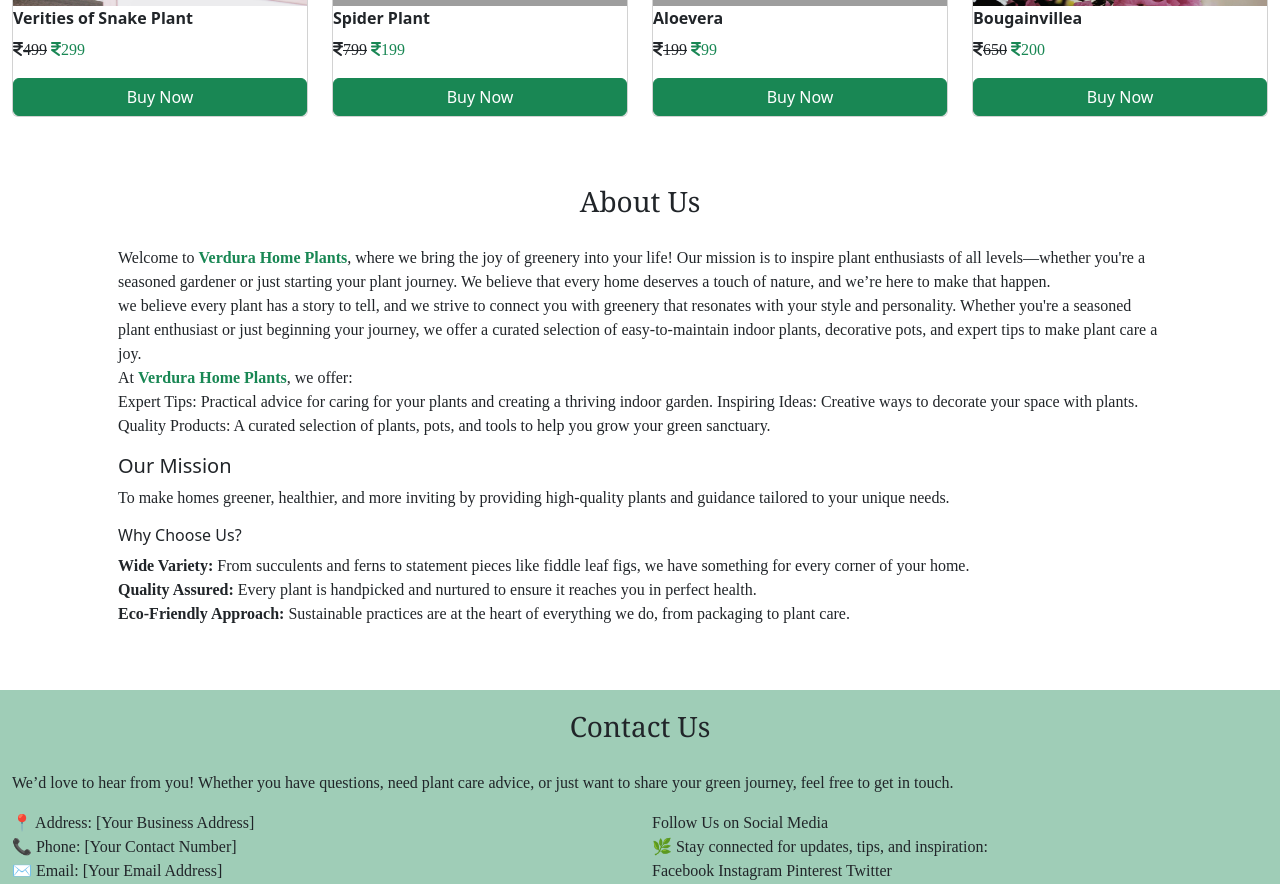
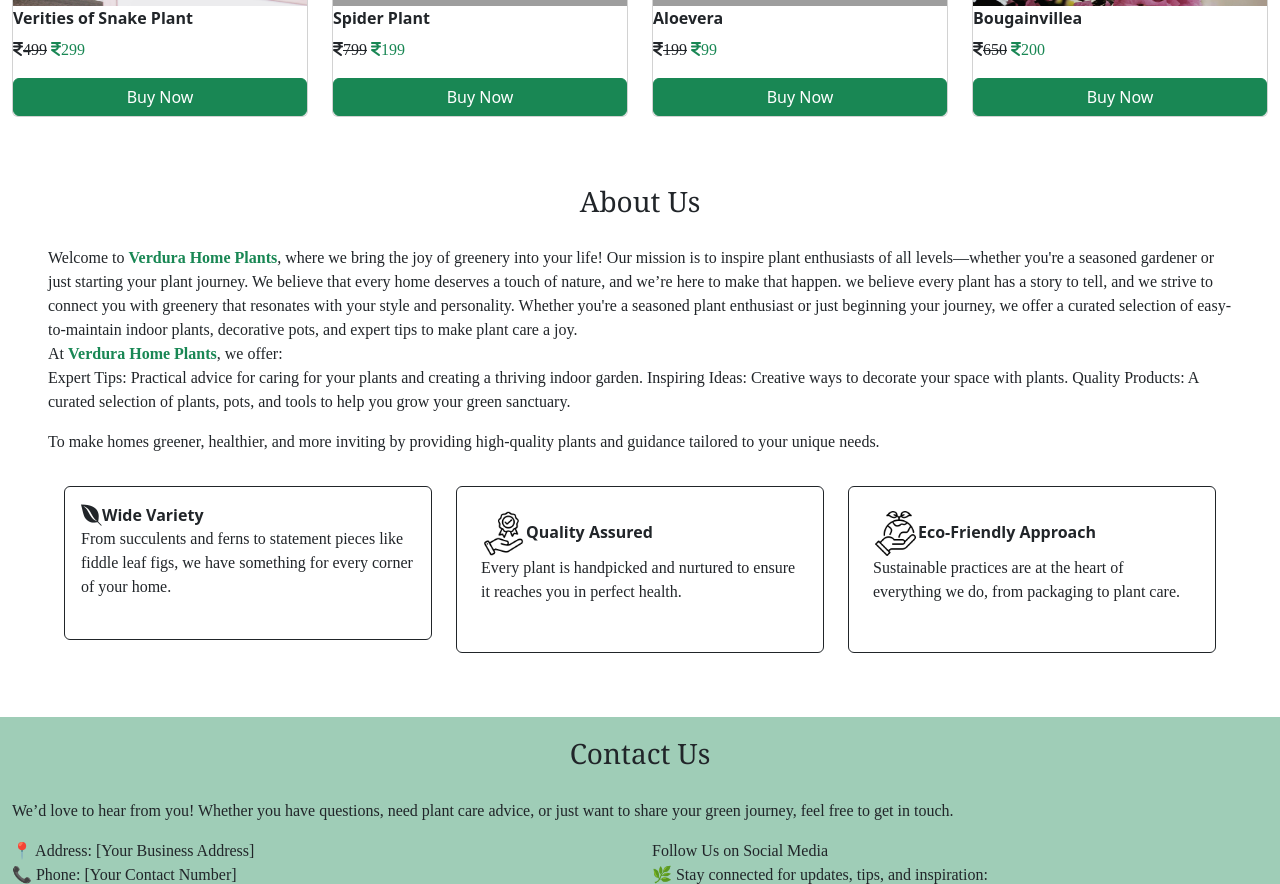
Before and after one commit to Sruthips18/home-plants, a plain HTML site: page index.html in a window 1280 px wide. Shown: the part 2050-2934 px from the top of the page. Drawn offline with nearby package versions, Linux system fonts and the light colour scheme; grey boxes are pictures that could not be loaded.

Commit message:
changed about us section

```diff
--- a/index.html
+++ b/index.html
@@ -49,7 +49,7 @@
           </div>
           <div class="nav-icons" id="navbarNavDropdown">
             <input class="search-input" type="text" placeholder="Search">
-            <a href="#" class="btn border border-success"> <i class="nav-icon fa-regular fa-user" title="Profile"></i></a>
+            <a href="profile.html" class="btn border border-success"> <i class="nav-icon fa-regular fa-user" title="Profile"></i></a>
            <a href="" class="btn border border-success"> <i class="nav-icon fa-solid fa-cart-shopping" title="Cart"></i></a>
           </div>
         </div>
@@ -217,26 +217,53 @@
       </div>
       <!-- ------------------ offers ends -------------------------------------------- -->
        <!-- ------------------ about start -------------------------------------------- -->
-      <div class="container p-5" id="about">
+      <div class="container-fluid p-5" id="about">
         <h3 class="heading">About Us</h3>
         <p class="about">Welcome to <b  class="text-success">Verdura Home Plants</b>, where we bring the joy of greenery into your life!
           Our mission is to inspire plant enthusiasts of all levels—whether you're a seasoned gardener
           or just starting your plant journey. We believe that every home deserves a touch of nature, and
-          we’re here to make that happen.<br>
-           we believe every plant has a story to tell, and we strive to connect you with
-            greenery that resonates with your style and personality. Whether you're a seasoned plant enthusiast or just beginning your journey, we offer a curated selection of easy-to-maintain indoor plants,
-            decorative pots, and expert tips to make plant care a joy.<br>
+          we’re here to make that happen.
+          we believe every plant has a story to tell, and we strive to connect you with
+          greenery that resonates with your style and personality. Whether you're a seasoned plant enthusiast or just beginning your journey, we offer a curated selection of easy-to-maintain indoor plants,
+          decorative pots, and expert tips to make plant care a joy.<br>
           At <b class="text-success"> Verdura Home Plants</b>, we offer:<br>
           Expert Tips: Practical advice for caring for your plants and creating a thriving indoor garden.
           Inspiring Ideas: Creative ways to decorate your space with plants.
           Quality Products: A curated selection of plants, pots, and tools to help you grow your green
           sanctuary.</p>
-          <h5>Our Mission</h5>
           <p>To make homes greener, healthier, and more inviting by providing high-quality plants and guidance tailored to your unique needs.</p>
-          <h6>Why Choose Us?</h6>
-          <p> <b>Wide Variety:</b> From succulents and ferns to statement pieces like fiddle leaf figs, we have something for every corner of your home.<br>
-             <b>Quality Assured:</b> Every plant is handpicked and nurtured to ensure it reaches you in perfect health.<br>
-             <b>Eco-Friendly Approach: </b>Sustainable practices are at the heart of everything we do, from packaging to plant care.</p>
+          <div class="row p-3">
+            <div class="col-lg-4">
+              <div class="card border border-dark p-3">
+                <div class="card-title">
+                  <b><i class="fa-brands fa-envira fa-xl"></i>Wide Variety</b>
+                  <div class="card-text">
+                     <p>From succulents and ferns to statement pieces like fiddle leaf figs, we have something for every corner of your home.</p>
+                  </div>
+                </div>
+              </div>
+            </div>
+            <div class="col-lg-4">
+              <div class="card border border-dark p-4" height="12rem">
+                <div class="card-title">
+                  <b><img src="images/quality_icon.png" height="45" width="45" alt="">Quality Assured</b>
+                  <div class="card-text">
+                     <p>Every plant is handpicked and nurtured to ensure it reaches you in perfect health.</p>
+                  </div>
+                </div>
+              </div>
+            </div>
+            <div class="col-lg-4">
+              <div class="card border border-dark p-4">
+                <div class="card-title">
+                  <b><img src="images/eco-friendly icon.png" height="45" width="45" alt="">Eco-Friendly Approach</b>
+                  <div class="card-text">
+                     <p>Sustainable practices are at the heart of everything we do, from packaging to plant care.</p>
+                  </div>
+                </div>
+              </div>
+            </div>
+          </div>
       </div>
       <!-- ------------------ about ends -------------------------------------------- -->
 
@@ -254,7 +281,10 @@
             <div class="col-lg-6">
               <p>Follow Us on Social Media<br>
                 🌿 Stay connected for updates, tips, and inspiration:<br>
-                Facebook        Instagram         Pinterest         Twitter</p>
+                <i class="fa-brands fa-facebook"></i>Facebook
+                <i class="fa-brands fa-instagram"></i>Instagram
+                <i class="fa-brands fa-pinterest"></i>Pinterest
+                <i class="fa-brands fa-twitter"></i>Twitter</p>
             </div>
         </div>
       </div>
```
Also changed, not shown: images/eco-friendly icon.png (added), images/quality_icon.png (added).
